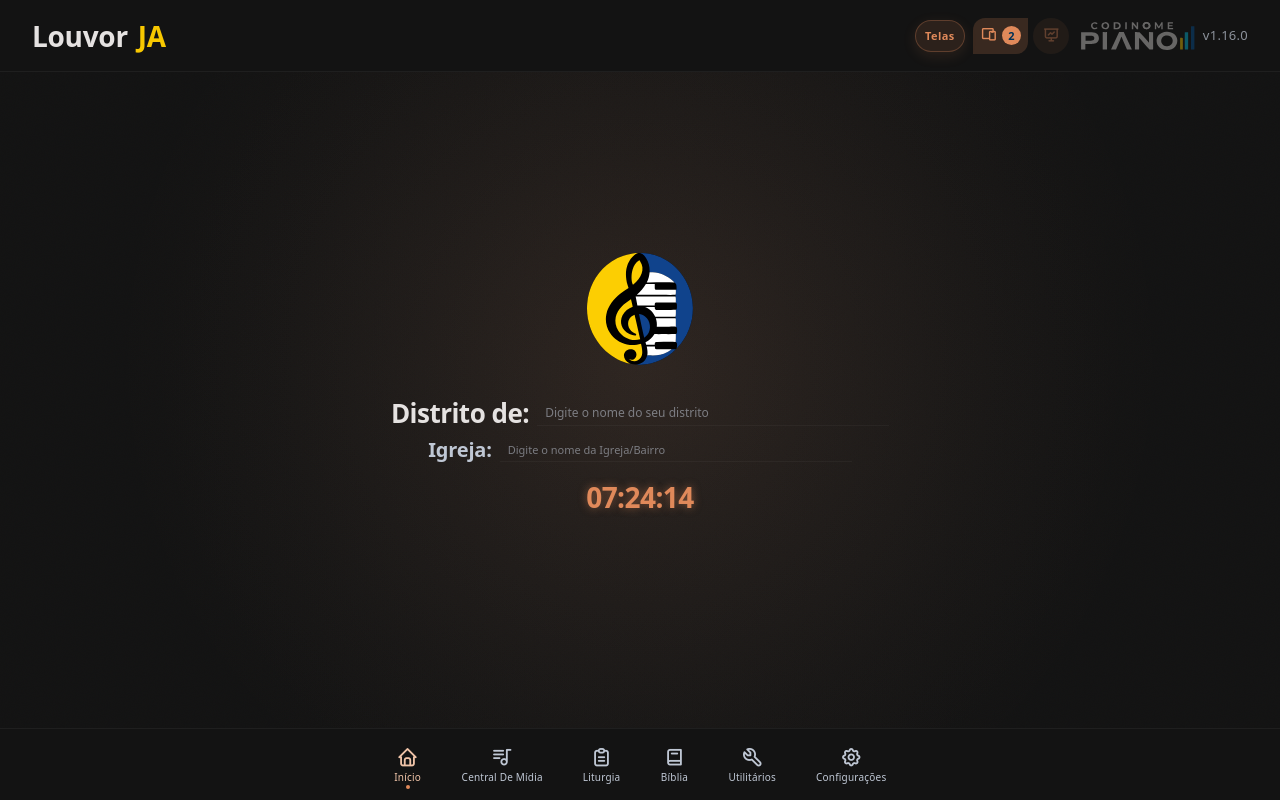
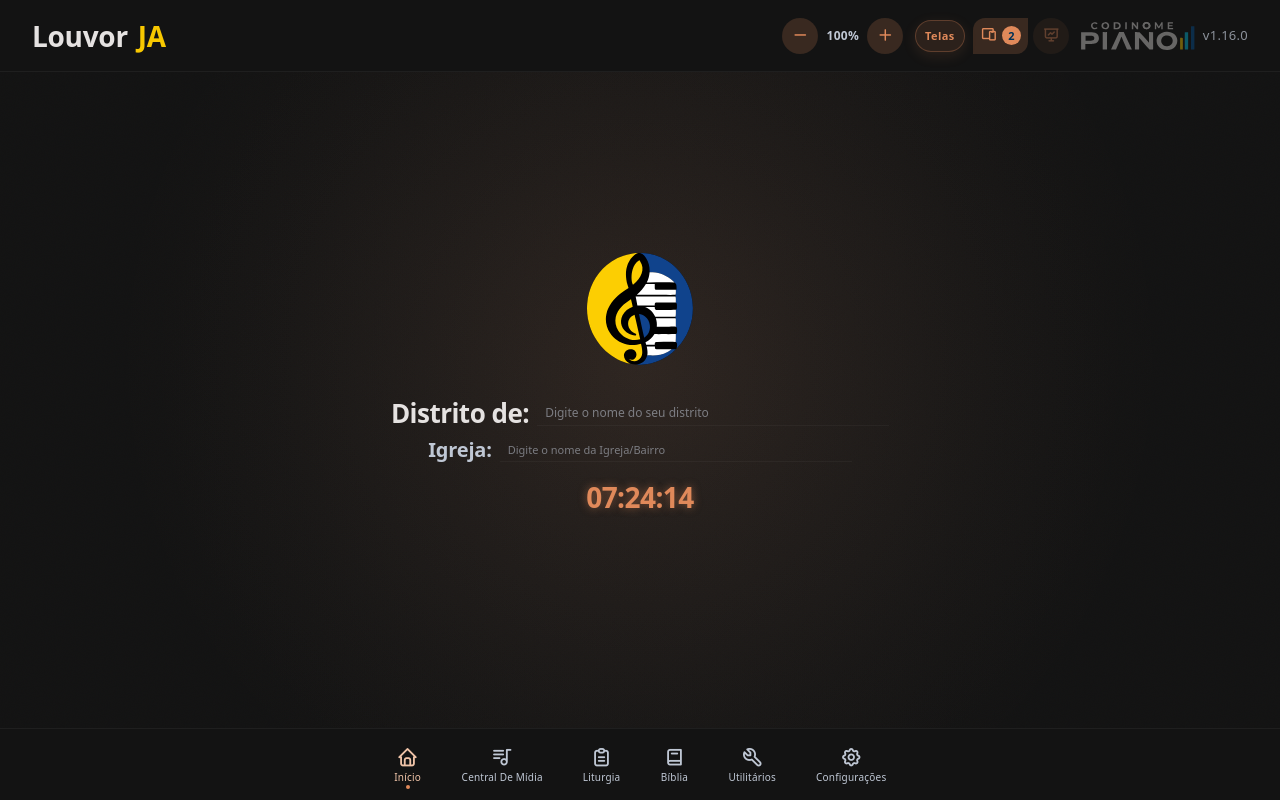
Before and after one commit to pianolouvorja/web, a Vue app: page / in a window 1280 px wide. Built offline with nearby package versions, Linux system fonts and the light colour scheme.

Commit message:
fix(media): minimizar player ao sair da rota e adicionar zoom da UI

```diff
--- a/src/layouts/AppShell.vue
+++ b/src/layouts/AppShell.vue
@@ -18,6 +18,7 @@
 import { useTimerStore } from '@modules/timer/stores/useTimerStore'
 import { mainNavRoutes } from '@shared/constants/navigation'
 import PopupScreenControls from '@shared/components/PopupScreenControls.vue'
+import UiZoomControls from '@shared/components/UiZoomControls.vue'
 import logoUrl from '@assets/brand/logo-louvor-ja.svg'
 import CodenameLogo from '@assets/brand/CodenameLogo.vue'
 import { APP_VERSION } from '@shared/constants/app'
@@ -273,6 +274,7 @@
         </span>
       </div>
       <div class="app-shell__header-end">
+        <UiZoomControls />
         <!-- Projeção + multi-telas: desktop only (≤600px oculto) -->
         <div
           v-if="!smAndDown"
--- a/src/locales/pt-BR.ts
+++ b/src/locales/pt-BR.ts
@@ -30,4 +30,9 @@
     openScreens: 'Abrir telas de projeção',
     clearScreen: 'Limpar tela de projeção',
   },
+  uiZoom: {
+    label: 'Zoom da página',
+    zoomIn: 'Aumentar zoom',
+    zoomOut: 'Diminuir zoom',
+  },
 }
--- a/src/main.ts
+++ b/src/main.ts
@@ -7,11 +7,13 @@
 import router from '@/router'
 import { useThemeManager } from '@design-system/composables'
 import { APP_PRODUCT_NAME } from '@shared/constants/app'
+import { initUiZoom } from '@shared/composables/useUiZoom'
 import { installPopupOpenerBridge } from '@shared/services/popup-windows'
 
 document.title = APP_PRODUCT_NAME
 
 useThemeManager()
+initUiZoom()
 installPopupOpenerBridge()
 
 const app = createApp(App)
--- a/src/modules/media/views/MediaView.vue
+++ b/src/modules/media/views/MediaView.vue
@@ -80,6 +80,10 @@
 
 onUnmounted(() => {
   document.documentElement.classList.remove('media-player-open')
+  // Dock / back / qualquer saída da rota: mesmo efeito do botão minimizar
+  if (hasSession.value) {
+    minimize()
+  }
 })
 
 /** Volta para a rota de origem (Liturgia, Álbuns, etc.), sem forçar Álbuns. */
--- /dev/null
+++ b/src/shared/components/UiZoomControls.vue
@@ -0,0 +1,114 @@
+<script setup lang="ts">
+import { useI18n } from 'vue-i18n'
+
+import { useUiZoom } from '@shared/composables/useUiZoom'
+
+const { t } = useI18n()
+const { zoomPercent, canZoomIn, canZoomOut, zoomIn, zoomOut } = useUiZoom()
+</script>
+
+<template>
+  <div
+    class="ui-zoom-controls"
+    role="group"
+    :aria-label="t('uiZoom.label')"
+  >
+    <button
+      type="button"
+      class="ui-zoom-controls__btn"
+      :disabled="!canZoomOut"
+      :aria-label="t('uiZoom.zoomOut')"
+      :title="t('uiZoom.zoomOut')"
+      @click="zoomOut"
+    >
+      <i
+        class="ti ti-minus"
+        aria-hidden="true"
+      />
+    </button>
+
+    <span
+      class="ui-zoom-controls__value"
+      aria-live="polite"
+    >
+      {{ zoomPercent }}%
+    </span>
+
+    <button
+      type="button"
+      class="ui-zoom-controls__btn"
+      :disabled="!canZoomIn"
+      :aria-label="t('uiZoom.zoomIn')"
+      :title="t('uiZoom.zoomIn')"
+      @click="zoomIn"
+    >
+      <i
+        class="ti ti-plus"
+        aria-hidden="true"
+      />
+    </button>
+  </div>
+</template>
+
+<style scoped lang="scss">
+.ui-zoom-controls {
+  display: inline-flex;
+  align-items: center;
+  gap: 0.15rem;
+  flex-shrink: 0;
+}
+
+.ui-zoom-controls__btn {
+  display: inline-flex;
+  width: 2.25rem;
+  height: 2.25rem;
+  align-items: center;
+  justify-content: center;
+  border: 0;
+  border-radius: 9999px;
+  background: color-mix(in srgb, var(--ds-color-primary) 18%, transparent);
+  color: var(--ds-color-primary);
+  cursor: pointer;
+  transition:
+    transform 160ms ease,
+    background-color 160ms ease,
+    opacity 160ms ease;
+
+  .ti {
+    font-size: 1.1rem;
+    line-height: 1;
+  }
+
+  &:hover:not(:disabled) {
+    transform: scale(1.06);
+    background: color-mix(in srgb, var(--ds-color-primary) 28%, transparent);
+  }
+
+  &:disabled {
+    opacity: 0.38;
+    cursor: not-allowed;
+  }
+}
+
+.ui-zoom-controls__value {
+  min-width: 2.75rem;
+  text-align: center;
+  font-size: 0.75rem;
+  font-weight: 600;
+  letter-spacing: 0.02em;
+  font-variant-numeric: tabular-nums;
+  color: var(--ds-color-on-surface-variant);
+  user-select: none;
+}
+
+@media (max-width: 600px) {
+  .ui-zoom-controls__value {
+    display: none;
+  }
+
+  .ui-zoom-controls__btn {
+    width: 2rem;
+    height: 2rem;
+  }
+}
+</style>
--- /dev/null
+++ b/src/shared/composables/useUiZoom.ts
@@ -0,0 +1,90 @@
+import { computed, ref } from 'vue'
+
+import { USER_PREFERENCE_KEYS } from '@shared/constants/storage-keys'
+import {
+  getUserPreference,
+  setUserPreference,
+} from '@shared/services/user-preferences'
+
+const ZOOM_MIN = 0.7
+const ZOOM_MAX = 1.5
+const ZOOM_STEP = 0.1
+const ZOOM_DEFAULT = 1
+
+function clampZoom(value: number): number {
+  const stepped = Math.round(value / ZOOM_STEP) * ZOOM_STEP
+  return Math.min(ZOOM_MAX, Math.max(ZOOM_MIN, Number(stepped.toFixed(1))))
+}
+
+function readStoredZoom(): number {
+  const stored = getUserPreference<unknown>(USER_PREFERENCE_KEYS.uiZoom)
+  if (typeof stored === 'number' && Number.isFinite(stored)) {
+    return clampZoom(stored)
+  }
+  if (typeof stored === 'string') {
+    const parsed = Number.parseFloat(stored)
+    if (Number.isFinite(parsed)) return clampZoom(parsed)
+  }
+  return ZOOM_DEFAULT
+}
+
+const zoom = ref(readStoredZoom())
+
+function applyZoom(value: number): void {
+  if (typeof document === 'undefined') return
+  const next = clampZoom(value)
+  const root = document.documentElement
+  root.style.zoom = String(next)
+  root.style.setProperty('--ui-zoom', String(next))
+}
+
+function persistZoom(value: number): void {
+  if (typeof localStorage === 'undefined') return
+  setUserPreference(USER_PREFERENCE_KEYS.uiZoom, value)
+}
+
+/** Aplica o zoom persistido (chamar no boot). */
+export function initUiZoom(): void {
+  applyZoom(zoom.value)
+}
+
+export function useUiZoom() {
+  const zoomPercent = computed(() => Math.round(zoom.value * 100))
+  const canZoomIn = computed(() => zoom.value < ZOOM_MAX - 1e-9)
+  const canZoomOut = computed(() => zoom.value > ZOOM_MIN + 1e-9)
+
+  function setZoom(value: number): void {
+    const next = clampZoom(value)
+    zoom.value = next
+    applyZoom(next)
+    persistZoom(next)
+  }
+
+  function zoomIn(): void {
+    if (!canZoomIn.value) return
+    setZoom(zoom.value + ZOOM_STEP)
+  }
+
+  function zoomOut(): void {
+    if (!canZoomOut.value) return
+    setZoom(zoom.value - ZOOM_STEP)
+  }
+
+  function resetZoom(): void {
+    setZoom(ZOOM_DEFAULT)
+  }
+
+  return {
+    zoom,
+    zoomPercent,
+    canZoomIn,
+    canZoomOut,
+    zoomIn,
+    zoomOut,
+    resetZoom,
+    setZoom,
+    min: ZOOM_MIN,
+    max: ZOOM_MAX,
+    step: ZOOM_STEP,
+  }
+}
--- a/src/shared/constants/storage-keys.ts
+++ b/src/shared/constants/storage-keys.ts
@@ -22,6 +22,8 @@
   /** Preferências de projeção (letra + popups); alinhado ao Electron. */
   projectionSettings: 'projection.settings',
   homeLocation: 'home.location',
+  /** Zoom da UI do operador (fator 0.7–1.5). */
+  uiZoom: 'ui.zoom',
   mediaUseInternalPlayer: 'media_use_internal_player',
   mediaAutoProjectVideo: 'media_auto_project_video',
   mediaPauseOnMinimize: 'media_pause_on_minimize',
```
